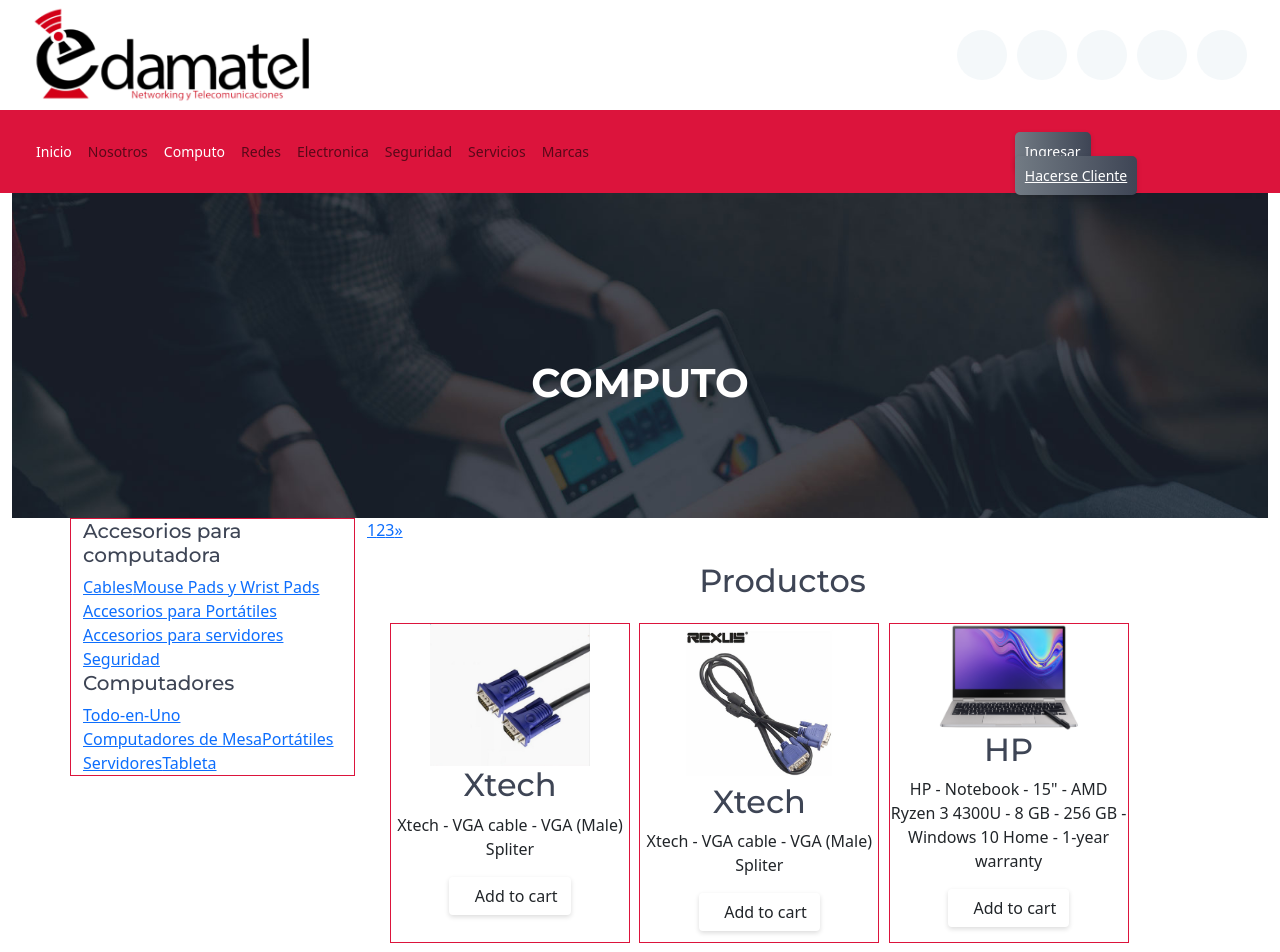
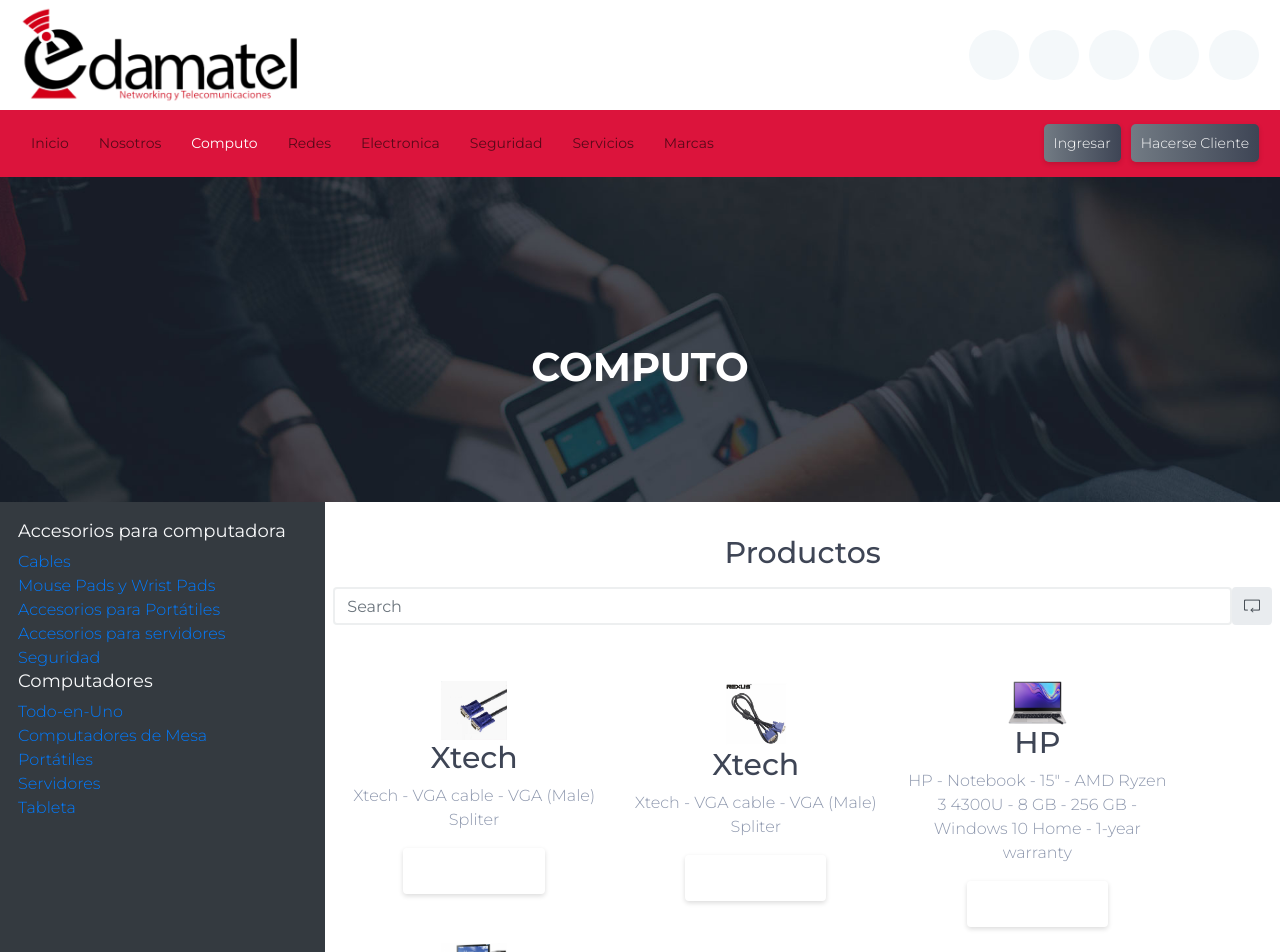
Before and after one commit to tyrerodr/Edamatel-Website, an Angular app: page /computo in a window 1280 px wide. Shown: the top 952 px of the page. Built offline with nearby package versions, Linux system fonts and the light colour scheme; a web font is replaced by a local one.

Commit message:
Computo tienda

```diff
--- a/src/app/apps/computo/computo.component.css
+++ b/src/app/apps/computo/computo.component.css
@@ -14,7 +14,8 @@
     max-width: 10rem;
     max-height: 10rem;
 }
- .brands_products{
-    border: 1px solid crimson;
-    height: 100%;
- }
+
+.titleproducto{
+  padding-top: 25px;
+  padding-bottom: 40x;
+}
--- a/src/app/apps/computo/computo.component.html
+++ b/src/app/apps/computo/computo.component.html
@@ -1,7 +1,3 @@
-<meta charset="utf-8">
-<meta name="viewport" content="width=device-width, initial-scale=1.0">
-<link href="https://cdn.jsdelivr.net/npm/bootstrap@5.1.3/dist/css/bootstrap.min.css" rel="stylesheet" integrity="sha384-1BmE4kWBq78iYhFldvKuhfTAU6auU8tT94WrHftjDbrCEXSU1oBoqyl2QvZ6jIW3" crossorigin="anonymous">
-
 <div
   class="banner-innerpage"
   style="background-image: url(assets/images/landingpage/banner-bg2.jpg)"
@@ -18,129 +14,97 @@
   </div>
 </div>
 
-<!-- ============================================================== -->
-<!-- Feature 22  -->
-<!-- ============================================================== -->
+
 
 <section>
-  <div class="container">
-    <div class="row">
-      <div class="col-sm-3">
-        <div class="left-sidebar row">
+      <div class="d-flex flex-row">
+        <div class="p-2 bd-highlight bg-dark w-50 ">
+          <div class="left-sidebar p-10">
+            <div class="brands_products"><!--brands_products-->
+              <h5 class="text-light">Accesorios para computadora</h5>
+              <div class="brands-name d-flex flex-column nav ">
+                  <li><a routerLink="/computo"> <span class="pull-right"></span>Cables</a></li>
+                  <li><a routerLink="/computo"> <span class="pull-right"></span>Mouse Pads y Wrist Pads</a></li>
+                  <li><a routerLink="/computo"> <span class="pull-right"></span>Accesorios para Portátiles</a></li>
+                  <li><a routerLink="/computo"> <span class="pull-right"></span>Accesorios para servidores</a></li>
+                  <li><a routerLink="/computo"> <span class="pull-right"></span>Seguridad</a></li>
+              </div>
+              <h5 class="text-light" >Computadores</h5>
+              <div class="Computadores-name d-flex flex-column nav">
+                  <li><a routerLink="/computo"> <span class="pull-right"></span>Todo-en-Uno</a></li>
+                  <li><a routerLink="/computo"> <span class="pull-right"></span>Computadores de Mesa</a></li>
+                  <li><a routerLink="/computo"> <span class="pull-right"></span>Portátiles</a></li>
+                  <li><a routerLink="/computo"> <span class="pull-right"></span>Servidores</a></li>
+                  <li><a routerLink="/computo"> <span class="pull-right"></span>Tableta</a></li>
 
-          <div class="brands_products"><!--brands_products-->
-            <h5>Accesorios para computadora</h5>
-            <div class="brands-name">
-              <ul class="nav nav-pills nav-stacked">
-                <li><a href=""> <span class="pull-right"></span>Cables</a></li>
-                <li><a href=""> <span class="pull-right"></span>Mouse Pads y Wrist Pads</a></li>
-                <li><a href=""> <span class="pull-right"></span>Accesorios para Portátiles</a></li>
-                <li><a href=""> <span class="pull-right"></span>Accesorios para servidores</a></li>
-                <li><a href=""> <span class="pull-right"></span>Seguridad</a></li>
-              </ul>
-            </div>
-            <h5>Computadores</h5>
-            <div class="Computadores-name">
-              <ul class="nav nav-pills nav-stacked">
-                <li><a href=""> <span class="pull-right"></span>Todo-en-Uno</a></li>
-                <li><a href=""> <span class="pull-right"></span>Computadores de Mesa</a></li>
-                <li><a href=""> <span class="pull-right"></span>Portátiles</a></li>
-                <li><a href=""> <span class="pull-right"></span>Servidores</a></li>
-                <li><a href=""> <span class="pull-right"></span>Tableta</a></li>
-
-              </ul>
               </div>
             </div><!--/brands_products-->
-
-
 
           </div>
         </div>
 
 
-      <div class="Producto col-sm-9 padding-right">
+        <div class="Producto p-2 bd-highlight d-flex flex-row flex-column padding-right">
+            <h2 class="titleproducto text-center bd-highlight ">Productos</h2>
 
-          <ul class="pagination">
-            <li class="active"><a href="">1</a></li>
-            <li><a href="">2</a></li>
-            <li><a href="">3</a></li>
-            <li><a href="">&raquo;</a></li>
-          </ul>
+            <div class="input-group rounded pb-5 pt-2">
+              <input type="search" class="form-control rounded" placeholder="Search" aria-label="Search"
+              aria-describedby="search-addon" />
+              <span class="input-group-text border-0" id="search-addon">
+                <i class="sl-icon-loop"></i>
+              </span>
+            </div>
 
-          <h2 class="title text-center">Productos</h2>
+
             <div class="features_items"><!--features_items-->
-          <div class="col-sm-4">
-            <div class="product-image-wrapper">
+            <div class="p-2 bd-highlight">
                 <div class="single-products">
                   <div class="productinfo text-center">
-                  <img src="assets\images\product\cable1.jpg"  alt="" />
+                    <img class="h-25 w-25" src="assets\images\product\cable1.jpg"  alt="" />
                     <h2>Xtech</h2>
                     <p>Xtech - VGA cable - VGA (Male) Spliter</p>
-                  <a href="#" class="btn btn-default add-to-cart"><i class="fa fa-shopping-cart"></i>Add to cart</a>
+                    <a href="#" class="btn btn-default add-to-cart"><i class="glyphicon glyphicon-shopping-cart"></i>Add to cart</a>
                   </div>
                 </div>
 
             </div>
-          </div>
-          <div class="col-sm-4">
-            <div class="product-image-wrapper">
+
+            <div class="p-2 bd-highlight">
                 <div class="single-products">
                   <div class="productinfo text-center">
-                  <img src="assets\images\product\cable2.jpg"  alt="" />
+                    <img class="h-25 w-25" src="assets\images\product\cable2.jpg"  alt="" />
                     <h2>Xtech</h2>
                     <p>Xtech - VGA cable - VGA (Male) Spliter</p>
-                  <a href="#" class="btn btn-default add-to-cart"><i class="fa fa-shopping-cart"></i>Add to cart</a>
+                    <a href="#" class="btn btn-default add-to-cart"><i class="glyphicon glyphicon-shopping-cart"></i>Add to cart</a>
                   </div>
-
-              </div>
-
-            </div>
-          </div>
-          <div class="col-sm-4">
-            <div class="product-image-wrapper">
-              <div class="single-products">
-                <div class="productinfo text-center">
-                  <img src="assets\images\product\Notebook1.jpg"  alt="" />
-                  <h2>HP</h2>
-                  <p>HP - Notebook - 15" - AMD Ryzen 3 4300U - 8 GB - 256 GB - Windows 10 Home - 1-year warranty</p>
-                  <a href="#" class="btn btn-default add-to-cart"><i class="fa fa-shopping-cart"></i>Add to cart</a>
-                </div>
-
-              </div>
-
-            </div>
-          </div>
-          <div class="col-sm-4">
-            <div class="product-image-wrapper">
-              <div class="single-products">
-                <div class="productinfo text-center">
-                  <img src="assets\images\product\pc1.jpg"  alt="" />
-                  <h2>HP</h2>
-                  <p>HP - AIO 205 G4 - Actualizable a Windows 11 - 21.5" HD no Touch - AMD Athlon Silver 2.3 a 3.2Ghz 2Core</p>
-                  <a href="#" class="btn btn-default add-to-cart"><i class="fa fa-shopping-cart"></i>Add to cart</a>
-                </div>
-
-              </div>
-
               </div>
             </div>
 
+            <div class="p-2 bd-highlight">
+                <div class="single-products">
+                  <div class="productinfo text-center">
+                    <img class="h-25 w-25" src="assets\images\product\Notebook1.jpg"  alt="" />
+                    <h2>HP</h2>
+                    <p>HP - Notebook - 15" - AMD Ryzen 3 4300U - 8 GB - 256 GB - Windows 10 Home - 1-year warranty</p>
+                    <a href="#" class="btn btn-default add-to-cart"><i class="glyphicon glyphicon-shopping-cart"></i>Add to cart</a>
+                  </div>
+              </div>
+            </div>
+
+            <div class="p-2 bd-highlight">
+                <div class="single-products">
+                  <div class="productinfo text-center">
+                    <img class="h-25 w-25" src="assets\images\product\pc1.jpg"  alt="" />
+                    <h2>HP</h2>
+                    <p>HP - AIO 205 G4 - Actualizable a Windows 11 - 21.5" HD no Touch - AMD Athlon Silver 2.3 a 3.2Ghz 2Core</p>
+                    <a href="#" class="btn btn-default add-to-cart"><i class="glyphicon glyphicon-shopping-cart"></i>Add to cart</a>
+                  </div>
+              </div>
+            </div>
 
 
           </div><!--features_items-->
         </div>
       </div>
-  </div>
+
   </section>
-
-<!-- ============================================================== -->
-<!-- End Feature 1  -->
-<!-- ============================================================== -->
-
-<!-- ============================================================== -->
-<!-- Call to action -->
-<!-- ============================================================== -->
-
-<!-- ============================================================== -->
-<!-- End Call to action -->
-<!-- ============================================================== -->
--- a/src/app/apps/marcas/marcas.component.html
+++ b/src/app/apps/marcas/marcas.component.html
@@ -1,3 +1,19 @@
+<div
+  class="banner-innerpage"
+  style="background-image: url(assets/images/landingpage/banner-bg2.jpg)"
+>
+  <div class="container">
+    <!-- Row  -->
+    <div class="row justify-content-center">
+      <!-- Column -->
+      <div class="col-lg-9 col-md-6 no-trans align-self-center text-center">
+        <h1 class="title">Marcas</h1>
+      </div>
+      <!-- Column -->
+    </div>
+  </div>
+</div>
+
 <div id="list" class="spacer">
 
 </div>
--- a/src/app/apps/shared/banner-navigation/banner-navigation.component.html
+++ b/src/app/apps/shared/banner-navigation/banner-navigation.component.html
@@ -1,6 +1,6 @@
 <div class="collapse navbar-collapse hover-dropdown font-14" id="h6-info">
     <ul class="navbar-nav align-items-center">
-        <li class="nav-item" [routerLinkActive]="['active']">
+        <li class="nav-item" [routerLinkActive]="['desactivate']">
             <a class="nav-link" routerLink="/">
                 Inicio
             </a>
--- a/src/assets/js/listamarcas.js
+++ b/src/assets/js/listamarcas.js
@@ -1,4 +1,3 @@
-
 let peticion = () => {
       fetch("src\app\apps\marcas\marcas.json")
         .then(response => response.json())
```
Also changed, not shown: src/app/apps/computo/computo-Components/top-content/top-content.component.html (deleted, +0 -38 lines), src/app/apps/computo/computo-Components/top-content/top-content.component.ts (deleted, +0 -17 lines), src/app/apps/computo/computo-Components/top-content/top-content.component.css (deleted), 1 other file (tests, documents, lock files or other folders). Lines whose indentation alone changed are shown as unchanged.
